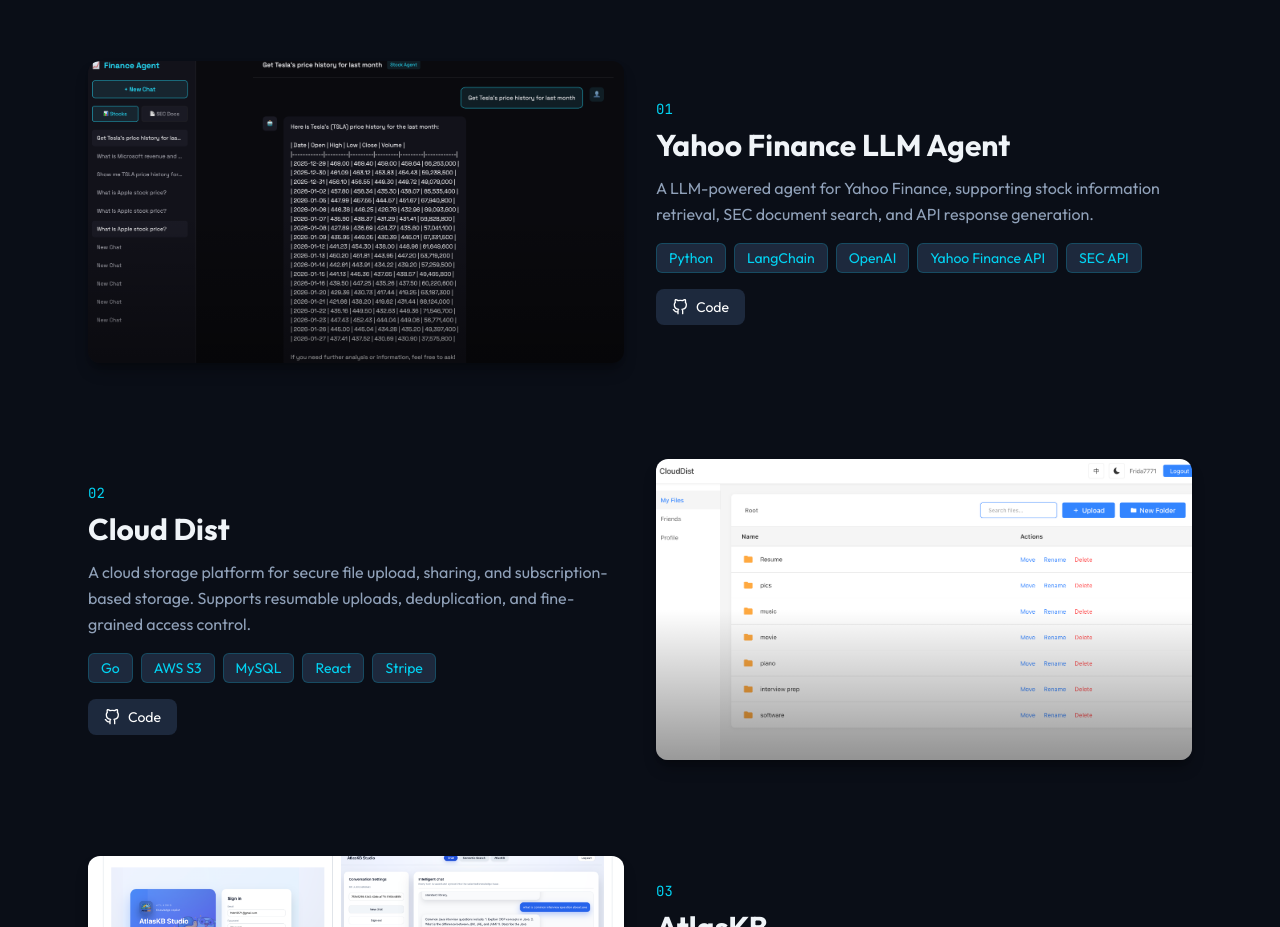
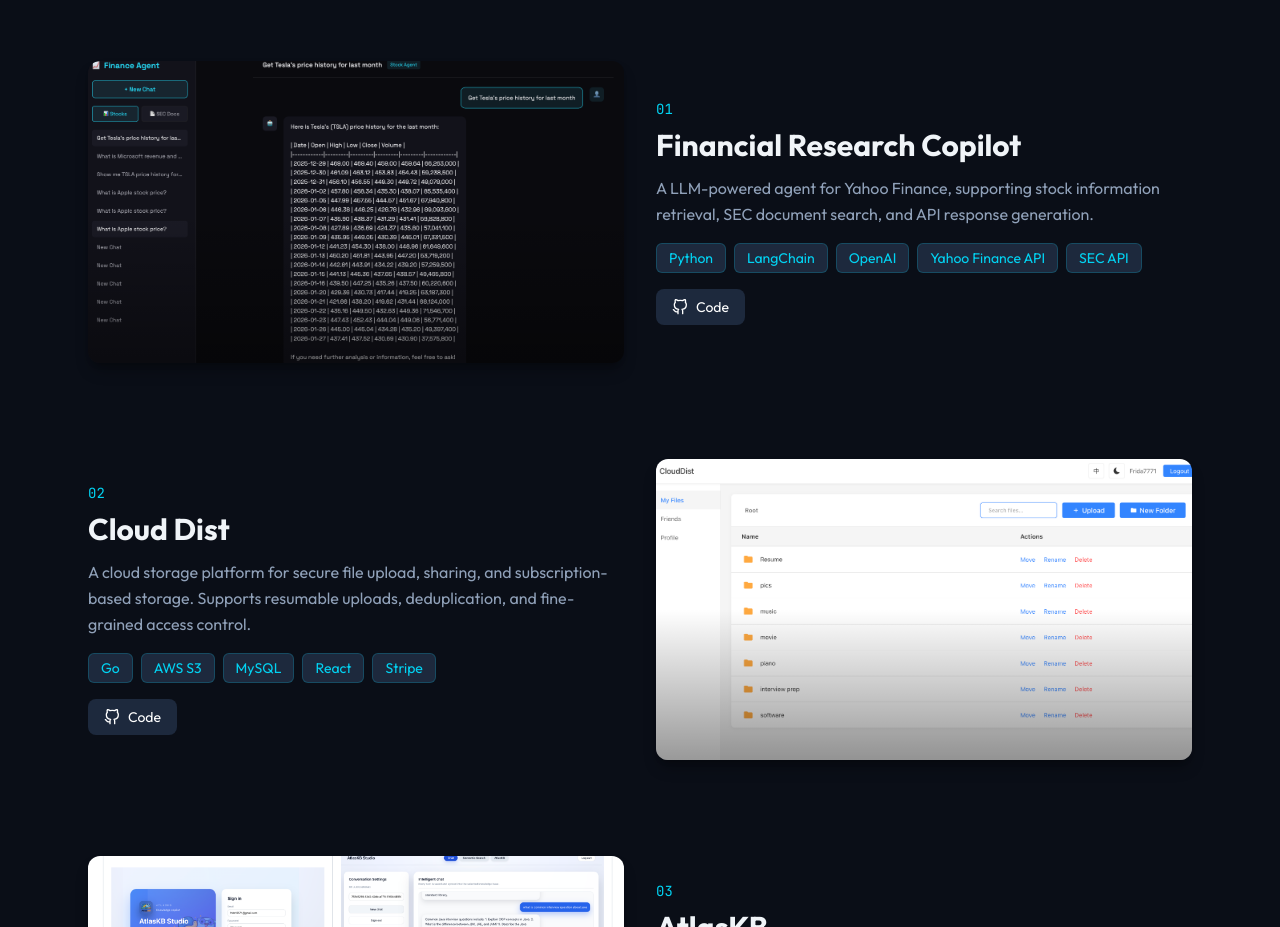
Before and after one commit to Frida7771/portfolio, a Next.js app: page / in a window 1280 px wide. Shown: the part 1681-2608 px from the top of the page. Built offline with nearby package versions, Linux system fonts and the light colour scheme.

Commit message:
udpate financial project

```diff
--- a/src/components/Projects.tsx
+++ b/src/components/Projects.tsx
@@ -15,7 +15,7 @@
 
 const projects: Project[] = [
   {
-    title: 'Yahoo Finance LLM Agent',
+    title: 'Financial Research Copilot ',
     description:
       'A LLM-powered agent for Yahoo Finance, supporting stock information retrieval, SEC document search, and API response generation.',
     tech: ['Python', 'LangChain', 'OpenAI', 'Yahoo Finance API', 'SEC API'],
```
